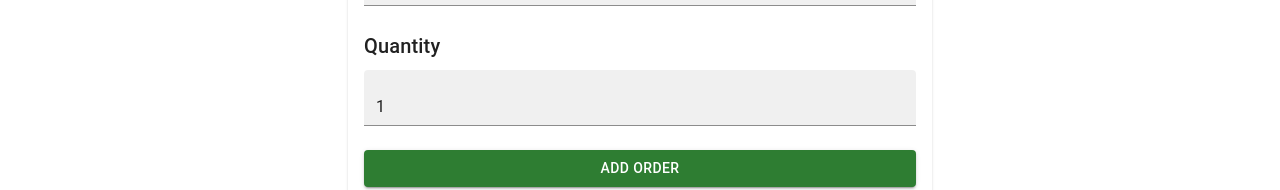
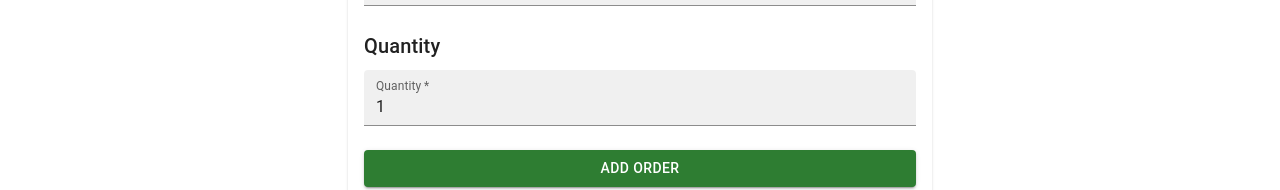
Before and after one commit to dexsjw/beverage-order-manager, a React (Vite) app: page /main-session/1 in a window 1280 px wide. Shown: the part 602-792 px from the top of the page. Built offline with nearby package versions, Linux system fonts and the light colour scheme.

Commit message:
updated QuantitySection with QuanitySectionProps

```diff
--- a/src/components/order-form/OrderForm.tsx
+++ b/src/components/order-form/OrderForm.tsx
@@ -77,7 +77,9 @@ function OrderForm({
         customisationsOptions={brandCustomisationsOptions}
         handleCustomisationsChange={handleCustomisationsChange}
       />
-      <QuantitySection />
+      <QuantitySection
+        handleQuantityChange={handleQuantityChange}
+      />
       {!isEditMode &&
         <Button
           variant="contained"
--- a/src/components/order-form/QuantitySection.tsx
+++ b/src/components/order-form/QuantitySection.tsx
@@ -1,6 +1,9 @@
 import { Stack, TextField, Typography } from "@mui/material";
+import { QuantitySectionProps } from "../../type-interface/props/QuantitySectionProps";
 
-function QuantitySection() {
+const initialQuantity = 1;
+
+function QuantitySection({ handleQuantityChange }: Readonly<QuantitySectionProps>) {
   return (
     <Stack spacing={1}>
     <Typography
@@ -11,10 +14,12 @@ function QuantitySection() {
       Quantity
     </Typography>
       <TextField
-        id="quantity"
         required
         type="number"
         variant="filled"
+        id="quantity"
+        name="quantity"
+        label="Quantity"
         defaultValue={1}
       />
   </Stack>
--- /dev/null
+++ b/src/type-interface/props/QuantitySectionProps.ts
@@ -0,0 +1,3 @@
+export type QuantitySectionProps = {
+  handleQuantityChange: (quantity: number) => void
+}
```
